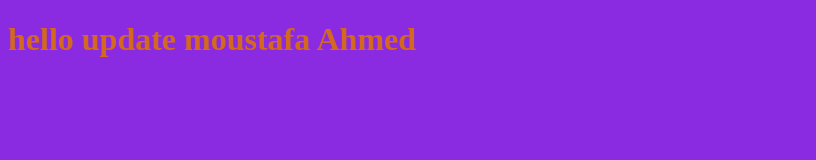
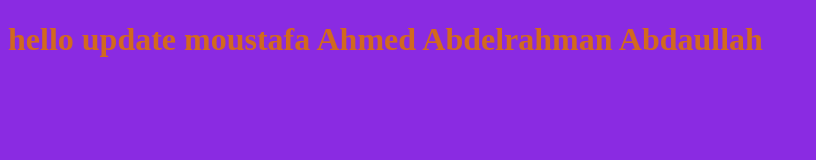
Before and after one commit to 23512402/myprojects, a plain HTML site: page index.html in a window 1280 px wide. Shown: the whole page, without its empty margins (0-816 px from the left). Drawn offline with Linux system fonts and the light colour scheme.

Commit message:
edit the html file

```diff
--- a/index.html
+++ b/index.html
@@ -10,7 +10,7 @@
 
 
 
-<h1>hello update moustafa Ahmed</h1>
+<h1>hello update moustafa Ahmed Abdelrahman Abdaullah</h1>
 
 <script src="app.js"></script>
 
```
